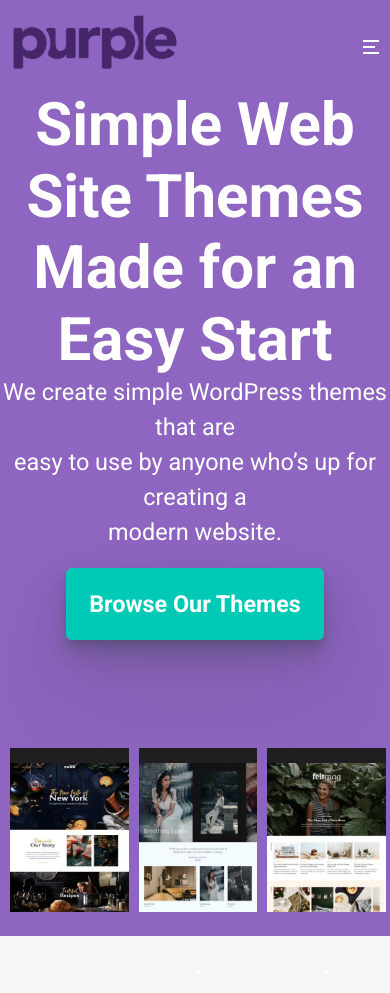
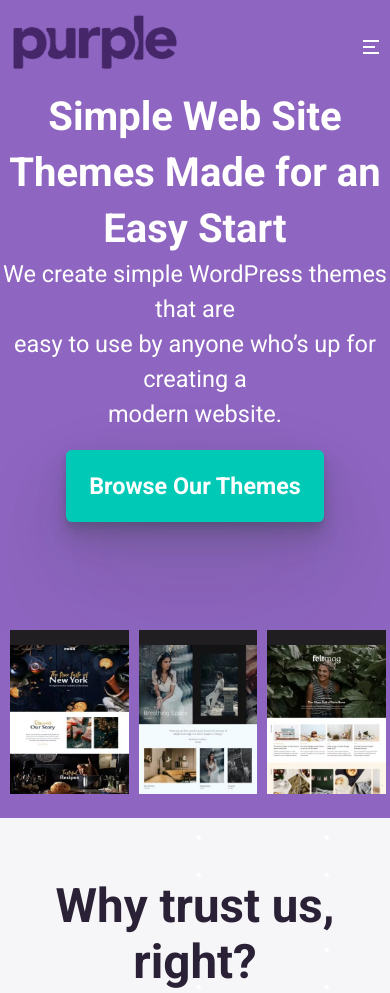
Before and after one commit to BerkayAkgurgen/SinglePageWebSite, a plain HTML site: page index.html in a window 390 px wide. Shown: the top 993 px of the page. Drawn offline with Linux system fonts and the light colour scheme; a web font is replaced by a local one.

Commit message:
Update mobile.css

```diff
--- a/mobile.css
+++ b/mobile.css
@@ -258,6 +258,10 @@
     margin: 0px;
 }
 
+.big-header {
+    font-size: 40px;
+    line-height: 1.4;
+}
 .avatar-wrapper {
     position: relative;
     width: 100px;
```
